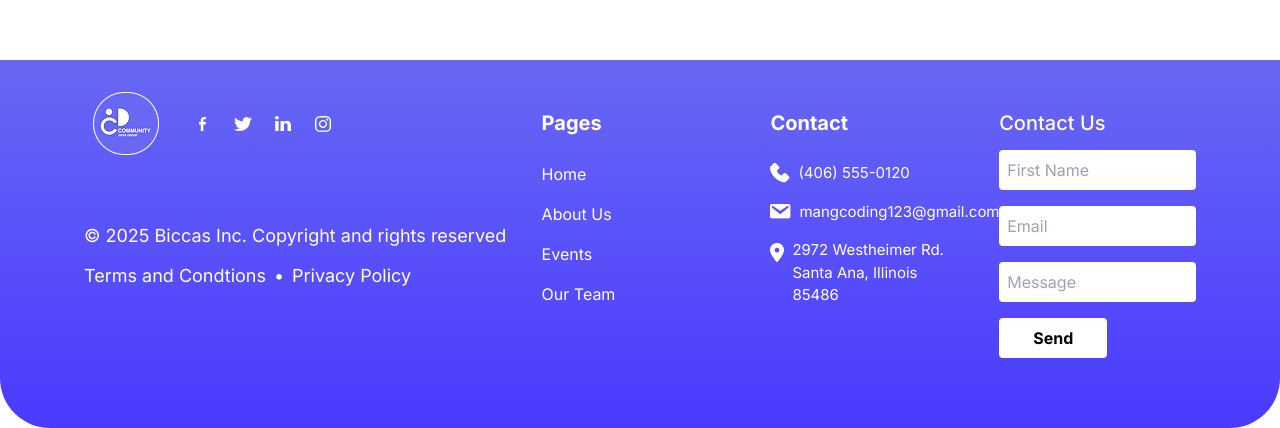
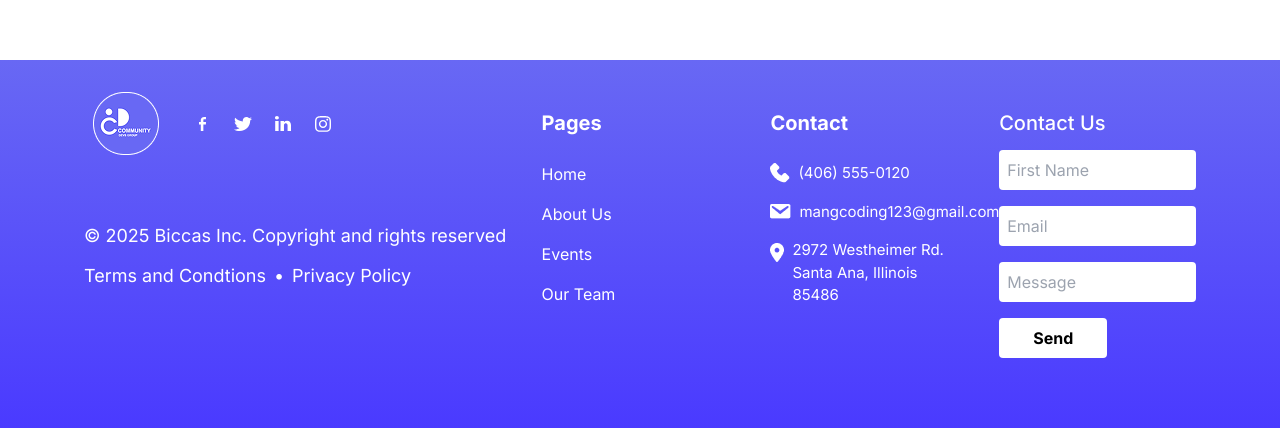
Before and after one commit to CommunityDevs-Group/communitydevs-website, a React (Vite) app: page / in a window 1280 px wide. Shown: the part 794-1222 px from the top of the page. Built offline with nearby package versions, Linux system fonts and the light colour scheme.

Commit message:
footer-daki rounded düzeltildi

```diff
--- a/src/components/Layout/Footer/index.tsx
+++ b/src/components/Layout/Footer/index.tsx
@@ -10,7 +10,7 @@
 const Footer = () => {
   return (
     <footer className="bg-gradient-to-b font-Inter from-[#6868f4] to-[#4a3aff] text-white
-  grid grid-cols-1 md:grid-cols-5 gap-8 p-8 rounded-b-[50px] mt-[54px] pb-[70px]
+  grid grid-cols-1 md:grid-cols-5 gap-8 p-8 mt-[54px] pb-[70px]
   px-6 md:px-[84px]">
 
   {/* 1. Sütun: Mobildə tam en, masaüstündə 2 hissə */}
```
